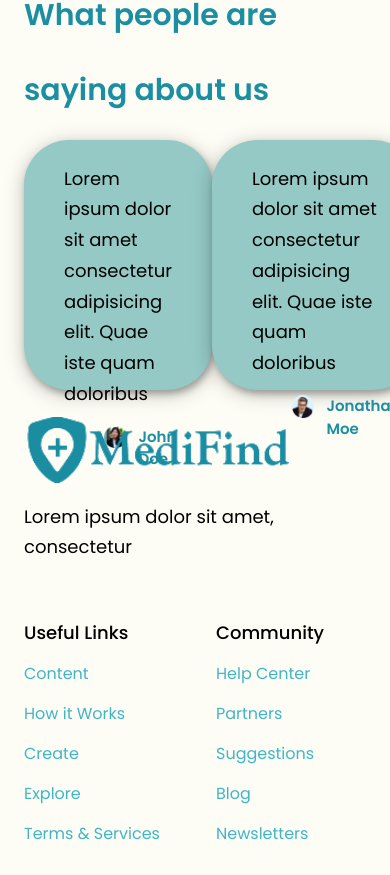
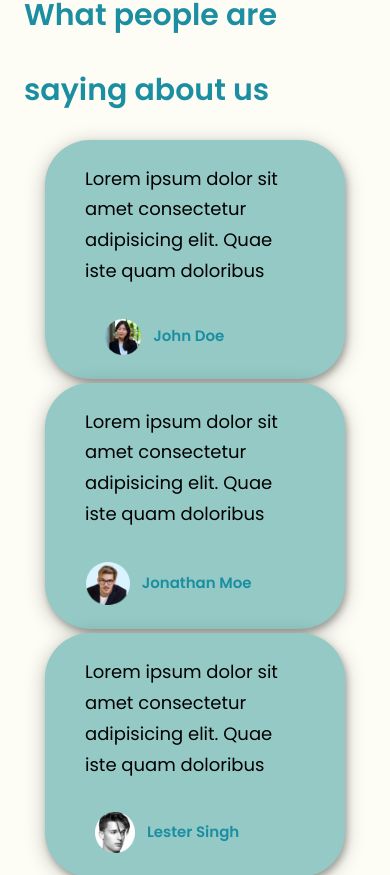
Before and after one commit to SidhantCodes/Medifind-Next-Gen-of-Health, a React (Vite) app: page / in a window 390 px wide. Shown: the part 3089-3964 px from the top of the page. Built offline with nearby package versions, Linux system fonts and the light colour scheme.

Commit message:
Made testimonials responsive

```diff
--- a/src/components/FeedbackCard.jsx
+++ /dev/null
@@ -1,25 +0,0 @@
-import { quotes } from "../assets";
-
-const FeedbackCard = ({ content, name, title, img }) => (
-  <div className="flex justify-between flex-col px-10 py-12 rounded-[20px]  max-w-[370px] md:mr-10 sm:mr-5 mr-0 my-5 feedback-card">
-    <img src={quotes} alt="double_quotes" className="w-[42.6px] h-[27.6px] object-contain" />
-    <p className="font-poppins font-normal text-[18px] leading-[32.4px] text-white my-10">
-      {content}
-    </p>
-
-    <div className="flex flex-row">
-      <img src={img} alt={name} className="w-[48px] h-[48px] rounded-full" />
-      <div className="flex flex-col ml-4">
-        <h4 className="font-poppins font-semibold text-[20px] leading-[32px] text-white">
-          {name}
-        </h4>
-        <p className="font-poppins font-normal text-[16px] leading-[24px] text-dimWhite">
-          {title}
-        </p>
-      </div>
-    </div>
-  </div>
-);
-
-
-export default FeedbackCard;
--- a/src/components/Testimonials.jsx
+++ b/src/components/Testimonials.jsx
@@ -1,48 +1,97 @@
-import React from 'react'
-import styles from '../style'
-import { people01, people02, people03 } from '../assets'
+// import React from 'react'
+// import styles from '../style'
+// import { people01, people02, people03 } from '../assets'
+// const Testimonials = () => {
+//   return (
+//     <section id='testimonials' className={`items-center`}>
+//       <div className={` mt-6`}>
+//         <h3 className="flex-1 font-poppins font-semibold ss:text-[40px] text-[30px] text-[#1B8FA1] ss:leading-[100.8px] leading-[75px]">What people are saying about us</h3>
+//       </div>
+//       <div className={`flex flex-col space-y-5 items-center sm:flex-row items-center`}>
+
+//         <div className={`box-style px-10 py-6 flex flex-col items-center w-[300px] h-[250px]`}>
+//           <div>
+//             <p className={`${styles.paragraph}`}>Lorem ipsum dolor sit amet consectetur adipisicing elit. Quae iste quam doloribus</p>
+//           </div>
+//           <dir className={`flex`}>
+//             <img src={people01} alt="" className={`w-[50%] h-[50%]`} />
+//             <p className={`text-[#1B8FA1] font-poppins font-semibold text-[15px] ml-3`}>John Doe</p>
+//           </dir>
+//         </div>
+
+//         <div className={`box-style px-10 py-6 flex flex-col items-center w-[300px] h-[250px]`}>
+//           <div>
+//             <p className={`${styles.paragraph}`}>Lorem ipsum dolor sit amet consectetur adipisicing elit. Quae iste quam doloribus</p>
+//           </div>
+//           <dir className={`flex`}>
+//             <img src={people02} alt="" className={`w-[50%] h-[50%]`} />
+//             <p className={`text-[#1B8FA1] font-poppins font-semibold text-[15px] ml-3`}>Jonathan Moe</p>
+//           </dir>
+//         </div>
+
+//         <div className={`box-style px-10 py-6 flex flex-col items-center w-[300px] h-[250px]`}>
+//           <div>
+//             <p className={`${styles.paragraph}`}>Lorem ipsum dolor sit amet consectetur adipisicing elit. Quae iste quam doloribus</p>
+//           </div>
+//           <dir className={`flex `}>
+//             <img src={people03} alt="" className={`w-[50%] h-[50%]`} />
+//             <p className={`text-[#1B8FA1] font-poppins font-semibold text-[15px] ml-3`}>Lester Singh</p>
+//           </dir>
+//         </div>
+
+
+//       </div>
+//     </section>
+//   )
+// }
+
+// export default Testimonials
+
+
+import React from 'react';
+import styles from '../style';
+import { people01, people02, people03 } from '../assets';
+
 const Testimonials = () => {
   return (
-    <section id='testimonials'>
+    <section id='testimonials' className={`items-center`}>
       <div className={`mb-3 mt-6`}>
         <h3 className="flex-1 font-poppins font-semibold ss:text-[40px] text-[30px] text-[#1B8FA1] ss:leading-[100.8px] leading-[75px]">What people are saying about us</h3>
       </div>
-      <div className={`flex justify-around`}>
+      <div className={`flex flex-col space-y-1 md:flex-row justify-around items-center`}>
 
-        <div className={`box-style px-10 py-6 flex flex-col items-center w-[300px] h-[250px]`}>
+        <div className={`box-style px-10 py-6 flex flex-col items-center justify-center w-[300px]`}>
           <div>
             <p className={`${styles.paragraph}`}>Lorem ipsum dolor sit amet consectetur adipisicing elit. Quae iste quam doloribus</p>
           </div>
-          <dir className={`flex`}>
-            <img src={people01} alt="" className={`w-[50%] h-[50%]`} />
+          <div className={`flex items-center mt-8`}>
+            <img src={people01} alt="" className={`w-[20%] h-[20%]`} />
             <p className={`text-[#1B8FA1] font-poppins font-semibold text-[15px] ml-3`}>John Doe</p>
-          </dir>
+          </div>
         </div>
 
-        <div className={`box-style px-10 py-6 flex flex-col items-center w-[300px] h-[250px]`}>
+        <div className={`box-style px-10 py-6 flex flex-col items-center justify-center w-[300px]`}>
           <div>
             <p className={`${styles.paragraph}`}>Lorem ipsum dolor sit amet consectetur adipisicing elit. Quae iste quam doloribus</p>
           </div>
-          <dir className={`flex`}>
-            <img src={people02} alt="" className={`w-[50%] h-[50%]`} />
+          <div className={`flex items-center mt-8`}>
+            <img src={people02} alt="" className={`w-[20%] h-[20%]`} />
             <p className={`text-[#1B8FA1] font-poppins font-semibold text-[15px] ml-3`}>Jonathan Moe</p>
-          </dir>
+          </div>
         </div>
 
-        <div className={`box-style px-10 py-6 flex flex-col items-center w-[300px] h-[250px]`}>
+        <div className={`box-style px-10 py-6 flex flex-col items-center justify-center w-[300px]`}>
           <div>
             <p className={`${styles.paragraph}`}>Lorem ipsum dolor sit amet consectetur adipisicing elit. Quae iste quam doloribus</p>
           </div>
-          <dir className={`flex `}>
-            <img src={people03} alt="" className={`w-[50%] h-[50%]`} />
+          <div className={`flex items-center mt-8`}>
+            <img src={people03} alt="" className={`w-[20%] h-[20%]`} />
             <p className={`text-[#1B8FA1] font-poppins font-semibold text-[15px] ml-3`}>Lester Singh</p>
-          </dir>
+          </div>
         </div>
-
-
       </div>
     </section>
-  )
+  );
 }
 
-export default Testimonials
+export default Testimonials;
```
